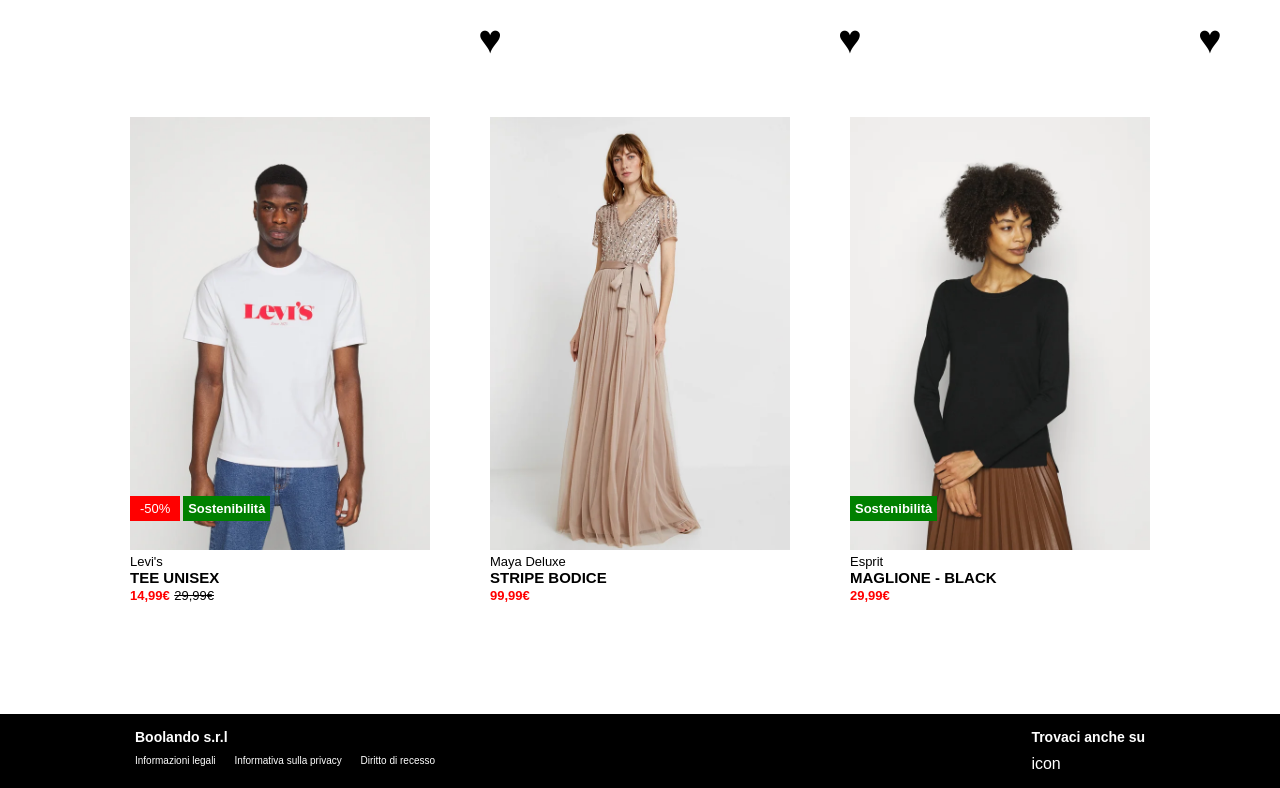
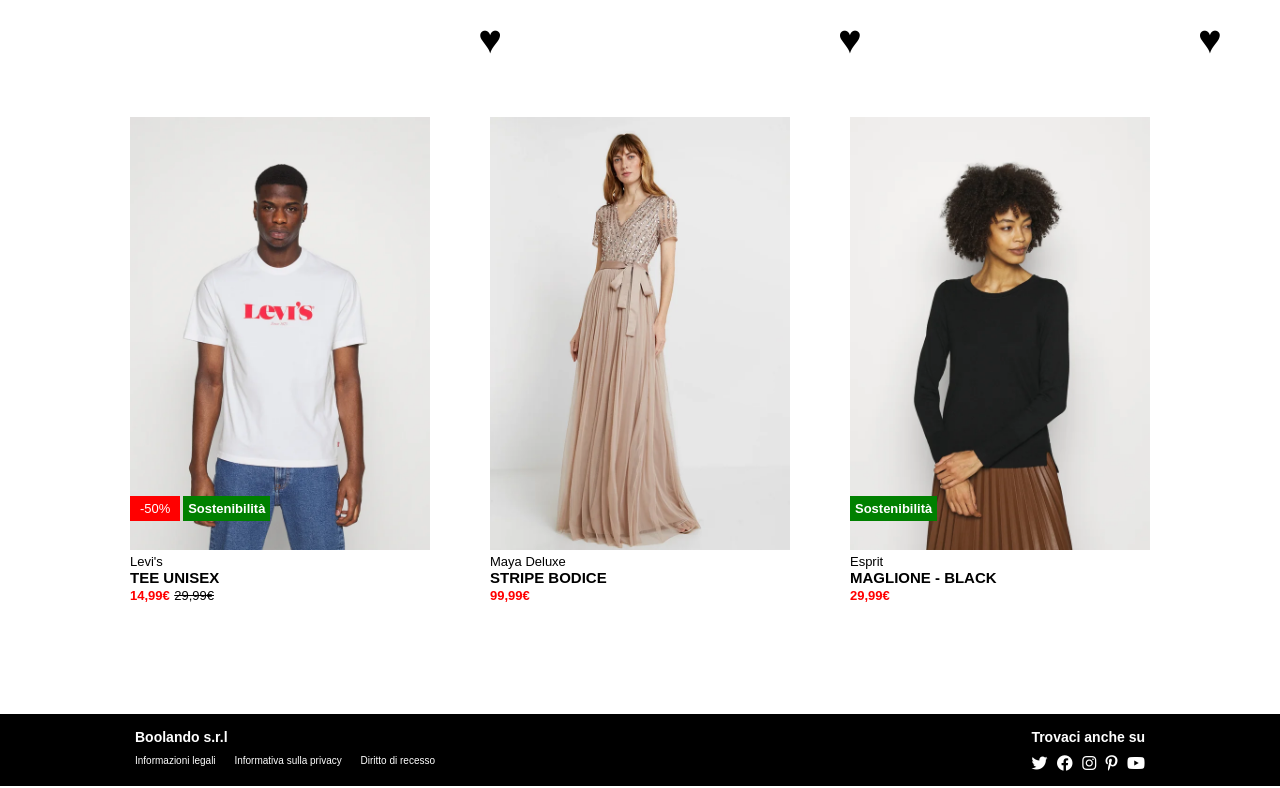
Before and after one commit to ErosEros/html-css-boolando, a plain HTML site: page index.html in a window 1280 px wide. Shown: the part 591-1379 px from the top of the page. Drawn offline with Linux system fonts and the light colour scheme.

Commit message:
Icons social added

```diff
--- a/css/style.css
+++ b/css/style.css
@@ -166,3 +166,7 @@ footer {
     justify-content: space-between;
     width: 300px;
 }
+
+.social {
+    justify-content: space-between;
+}
--- a/index.html
+++ b/index.html
@@ -4,6 +4,13 @@
     <meta charset="UTF-8">
     <meta http-equiv="X-UA-Compatible" content="IE=edge">
     <meta name="viewport" content="width=device-width, initial-scale=1.0">
+    <link
+      rel="stylesheet"
+      href="https://cdnjs.cloudflare.com/ajax/libs/font-awesome/6.1.1/css/all.min.css"
+      integrity="sha512-KfkfwYDsLkIlwQp6LFnl8zNdLGxu9YAA1QvwINks4PhcElQSvqcyVLLD9aMhXd13uQjoXtEKNosOWaZqXgel0g=="
+      crossorigin="anonymous"
+      referrerpolicy="no-referrer"
+    />
     <title>Zalando</title>
     <link rel="stylesheet" href="./css/style.css">
 </head>
@@ -152,7 +159,14 @@
             <div>
                 <h2>Trovaci anche su</h2>
                 <div>
-                    icon
+                    <div class="flex social">
+                        <i class="fa-brands fa-twitter"></i>
+                        <i class="fa-brands fa-facebook"></i>
+                        <i class="fa-brands fa-instagram"></i>
+                        <i class="fa-brands fa-pinterest-p"></i>
+                        <i class="fa-brands fa-youtube"></i>
+
+                    </div>
                 </div>
             </div>
         </div>
```
